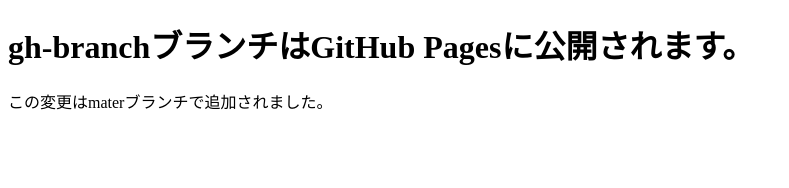
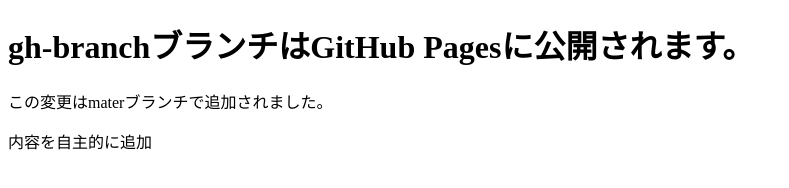
Before and after one commit to pjbassspecial/git-study, a plain HTML site: page index.html in a window 1280 px wide. Shown: the whole page, without its empty margins (0-789 px from the left). Drawn offline with Linux system fonts and the light colour scheme.

Commit message:
内容を自主的に追加

```diff
--- a/index.html
+++ b/index.html
@@ -8,5 +8,7 @@
 <body>
     <h1>gh-branchブランチはGitHub Pagesに公開されます。</h1>
     <p>この変更はmaterブランチで追加されました。</p>
+    <p>内容を自主的に追加</p>
 </body>
+
 </html>
```
